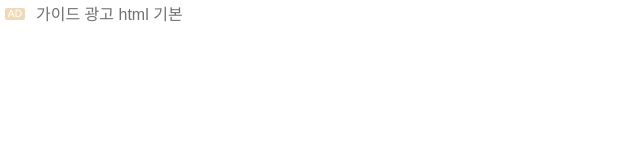
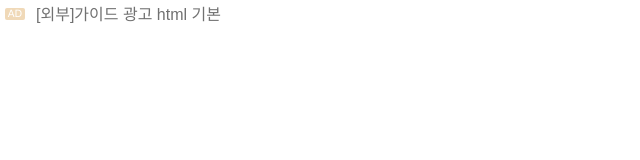
Before and after one commit to jsunny84/lab, a plain HTML site: page test01.html in a window 1280 px wide. Shown: the full height of the page, 0-640 px from the left. Drawn offline with Linux system fonts and the light colour scheme.

Commit message:
광고 수정

```diff
--- a/test01.html
+++ b/test01.html
@@ -21,7 +21,7 @@ div.list-ad>p>a:before {float:left;display:block;width:2em;height:1em;margin:4px
 </head>
 <body>
 <div class="list-ad">
-	<p><a href="https://m.naver.com" target="_blank"><span class="tit">가이드 광고 html 기본</span></a></p>
+	<p><a href="https://m.naver.com" target="_blank"><span class="tit">[외부]가이드 광고 html 기본</span></a></p>
 </div>
 </body>
 </html>
```
Also changed, not shown: test02.html (+1 -1 lines).
